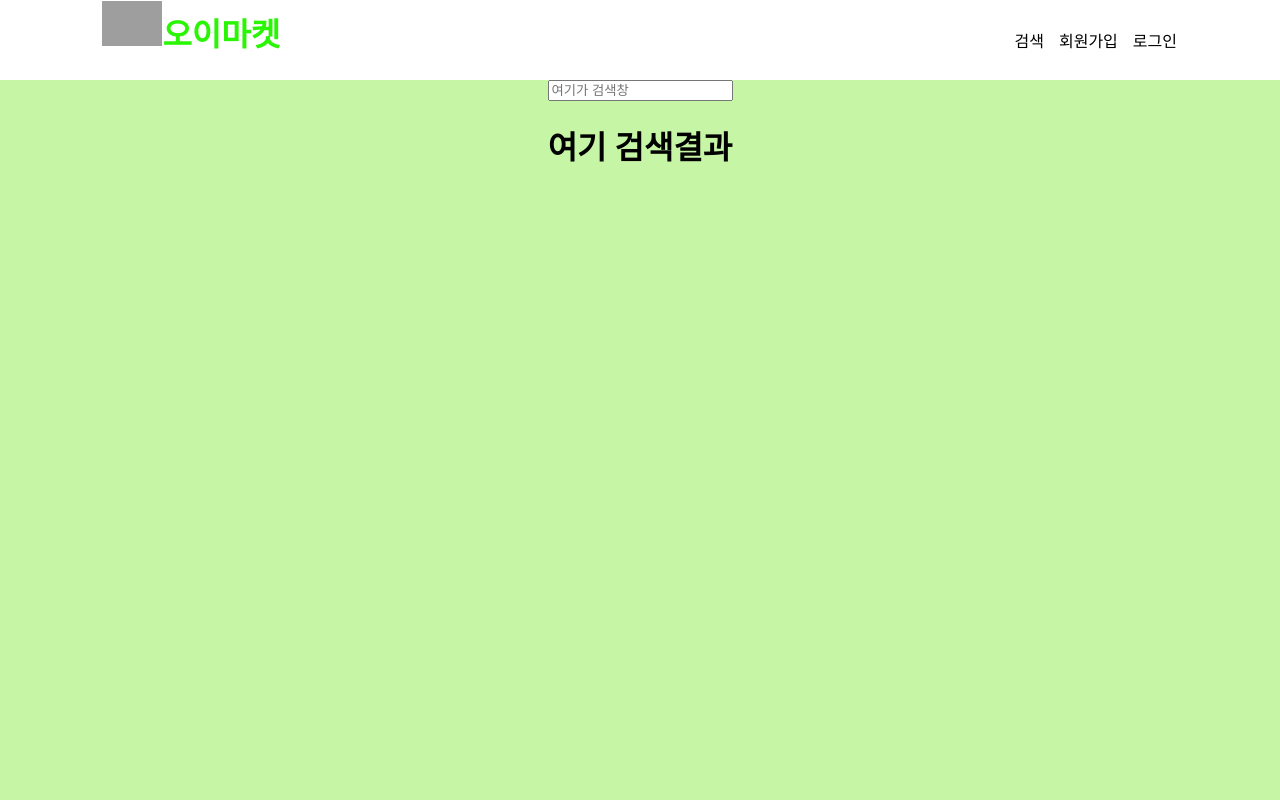
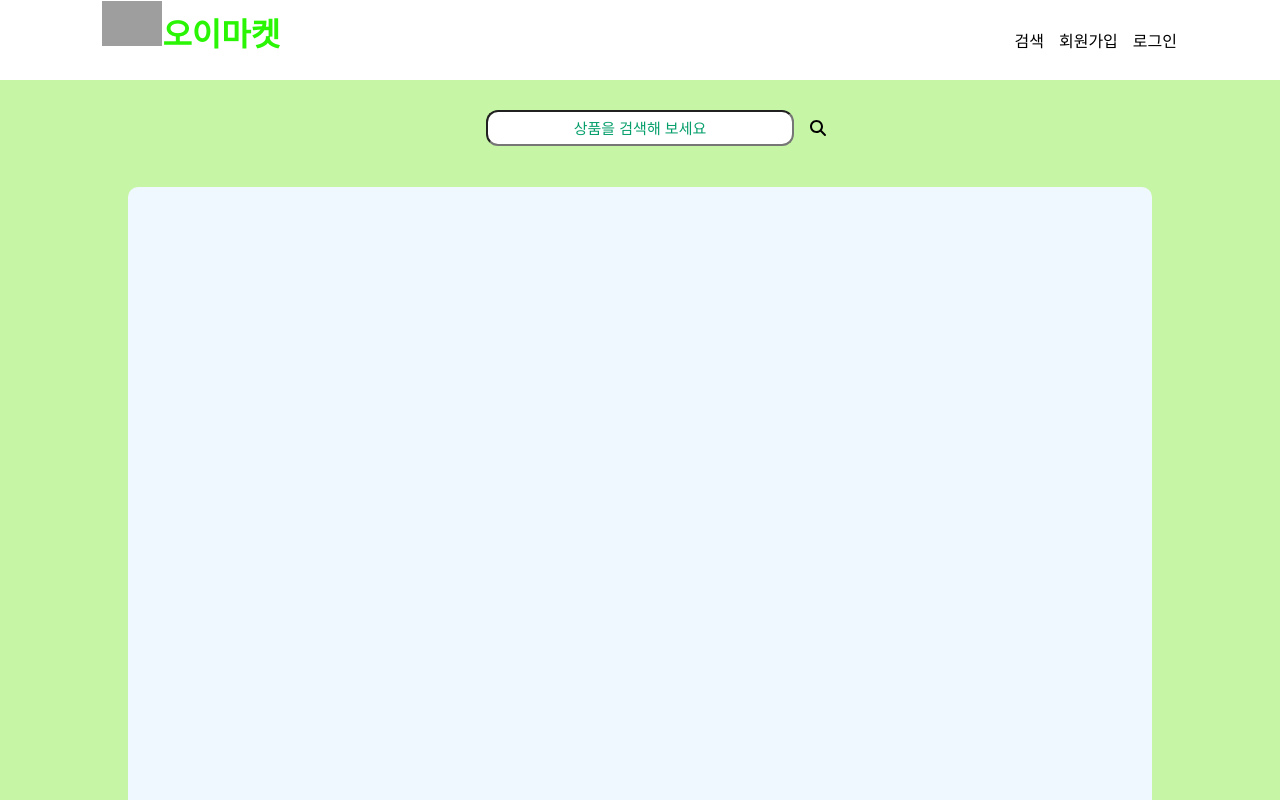
Before and after one commit to endyd9/OiMarket-client, a React (Create React App) app: page /serch in a window 1280 px wide. Shown: the top 800 px of the page. Built offline with nearby package versions, Linux system fonts and the light colour scheme; grey boxes are pictures that could not be loaded.

Commit message:
검색창 api제외 끝

```diff
--- a/package.json
+++ b/package.json
@@ -3,6 +3,11 @@
   "version": "0.1.0",
   "private": true,
   "dependencies": {
+    "@fortawesome/fontawesome-svg-core": "^6.4.0",
+    "@fortawesome/free-brands-svg-icons": "^6.4.0",
+    "@fortawesome/free-regular-svg-icons": "^6.4.0",
+    "@fortawesome/free-solid-svg-icons": "^6.4.0",
+    "@fortawesome/react-fontawesome": "^0.2.0",
     "@testing-library/jest-dom": "^5.16.5",
     "@testing-library/react": "^13.4.0",
     "@testing-library/user-event": "^13.5.0",
--- a/src/css/Search.module.css
+++ b/src/css/Search.module.css
@@ -6,3 +6,41 @@
   height: 1000px;
   text-align: center;
 }
+.searchBar {
+  position: relative;
+  width: 300px;
+  height: 30px;
+  top: 30px;
+  font-size: 15px;
+  border-radius: 12px;
+}
+.searchBar::placeholder {
+  color: rgb(5, 158, 107);
+  text-align: center;
+}
+.searchBtn {
+  position: absolute;
+  top: 40px;
+  left: 810px;
+  cursor: pointer;
+}
+
+.searchItems {
+  position: relative;
+  top: 50px;
+  left: 10%;
+  width: 80%;
+  height: 700px;
+  background-color: aliceblue;
+  border-radius: 10px;
+}
+
+.searchResult {
+  position: relative;
+  top: 30px;
+}
+
+.items {
+  list-style: none;
+  text-align: center;
+}
--- a/src/routes/Home.jsx
+++ b/src/routes/Home.jsx
@@ -1,3 +1,4 @@
+/* eslint-disable */
 import { useEffect, useState } from "react";
 import styles from "../css/Home.module.css";
 import Item from "../components/Item";
--- a/src/routes/Search.jsx
+++ b/src/routes/Search.jsx
@@ -1,11 +1,46 @@
 import styles from "../css/Search.module.css";
+import { faSearch } from "@fortawesome/free-solid-svg-icons";
+import { FontAwesomeIcon } from "@fortawesome/react-fontawesome";
+import { useEffect, useState } from "react";
 
 const Search = () => {
+  const [keyword, setKeyword] = useState("");
+  const [itemList, setItemList] = useState([]);
+  const [userKeyword, setUserKeyword] = useState("");
+
+  //검색 api만들어라 미래의 나!
+  const onSearch = (event) => {
+    if (event.key === "Enter" || event.key === undefined) {
+      //fetch 해버릴 예정
+      setItemList([...itemList, "아무것도 없지롱"]);
+      setUserKeyword(`"${keyword}" 검색결과`);
+    }
+  };
   return (
     <div className={styles.Search}>
-      <input type="text" placeholder="여기가 검색창" />
-      <div>
-        <h1>여기 검색결과</h1>
+      <input
+        className={styles.searchBar}
+        name="searchBar"
+        onKeyPress={onSearch}
+        onChange={(event) => setKeyword(event.target.value)}
+        type="text"
+        placeholder="상품을 검색해 보세요"
+      />
+      <FontAwesomeIcon
+        className={styles.searchBtn}
+        onClick={onSearch}
+        icon={faSearch}
+      />
+      <div className={styles.searchItems}>
+        <div className={styles.searchResult}>
+          <h1>{userKeyword}</h1>
+          <ul className={styles.items}>
+            {/* 디비 연결하면 key값 id로 바꾸셈 */}
+            {itemList.map((item, index) => (
+              <li key={index}>{item}</li>
+            ))}
+          </ul>
+        </div>
       </div>
     </div>
   );
```
Also changed, not shown: 1 other file (tests, documents, lock files or other folders).
